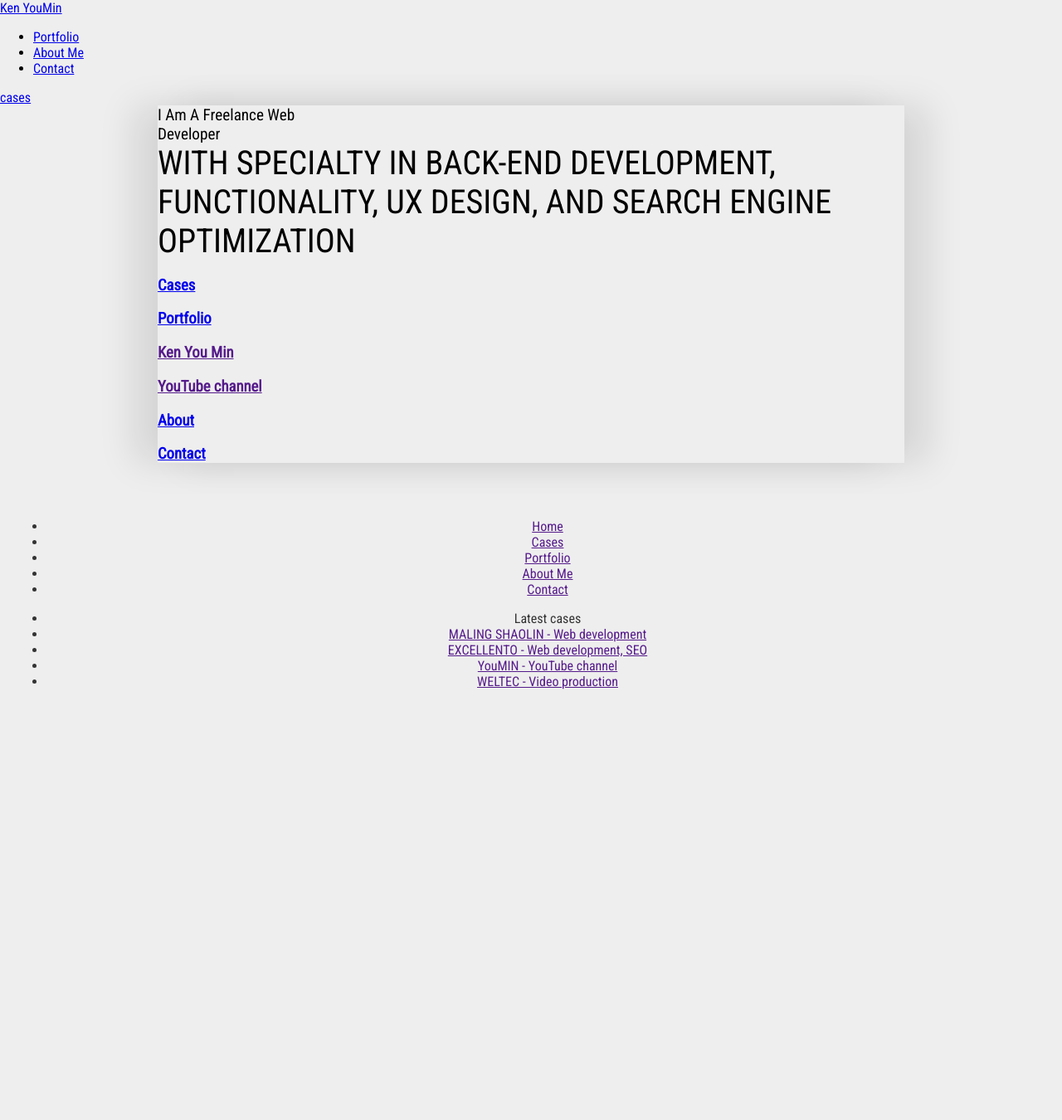
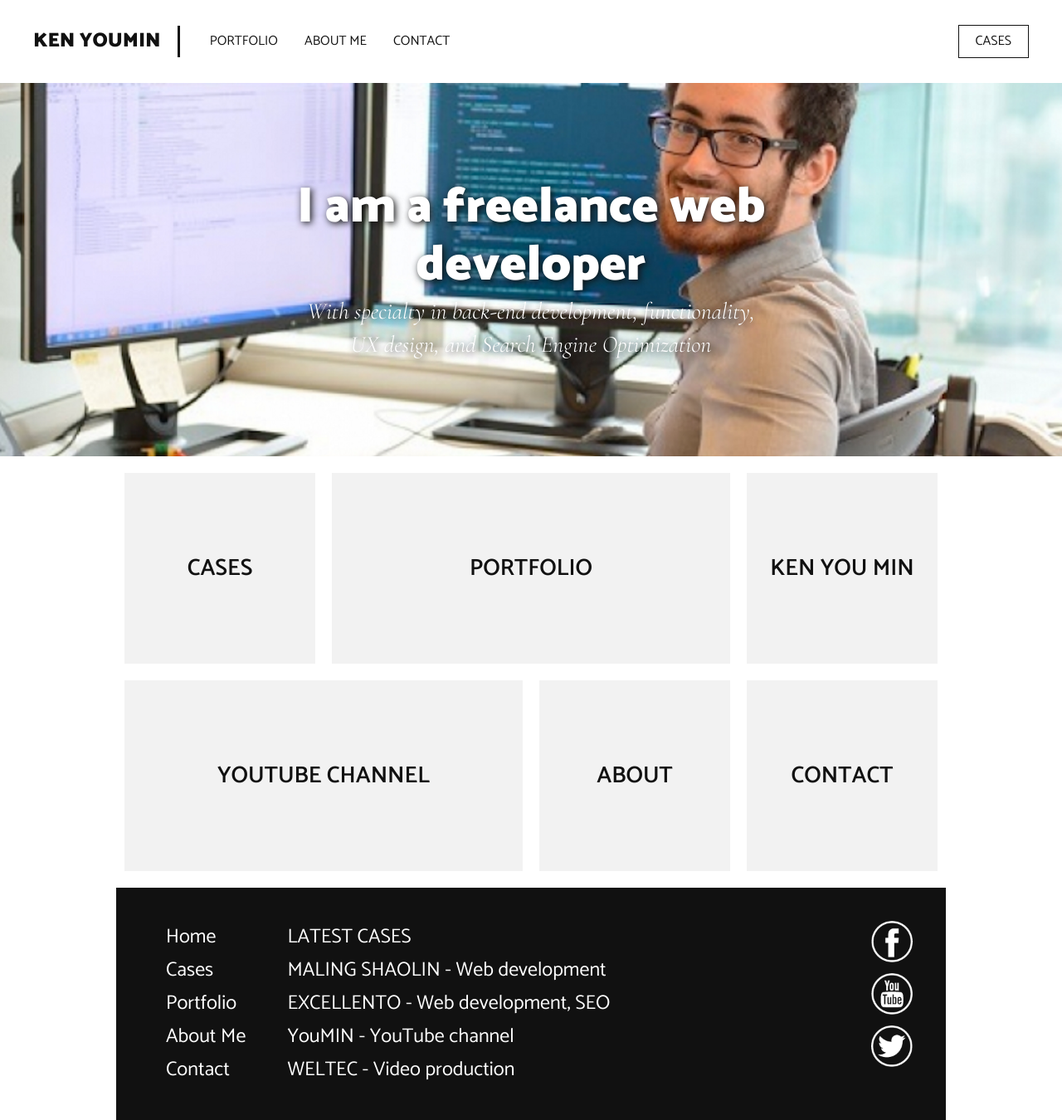
Before and after one commit to YouMinTW/RWDpratice, a plain HTML site: page RWD3/index.html in a window 1280 px wide. Shown: the whole page at 83% size. Before the commit the page ends 879 px from the top, so only its background shows below. Drawn offline with nearby package versions, Linux system fonts and the light colour scheme; files that its build step writes are made by us from their sources.

Commit message:
complete index desktop ver

```diff
--- a/RWD3/css/style.css
+++ b/RWD3/css/style.css
@@ -152,19 +152,58 @@ header nav ul li a{
     font-family: catamaran;
     font-size: 16px;
     color:#111 ;
+    text-transform: uppercase;
 }
 header .header-cases{
     display: none;
 }
 
+@media only screen and (min-width: 1000px){
+
+    header .header-brand{
+        margin:31px 0;
+        text-align: left;
+        padding: 0 20px 0 40px;
+        float: left;
+        /* 我把上面flaot改下面 display: inline-block; 會使右邊nav掉下去超過100px*/
+                border-right: 3px solid #111;
+        line-height: 38px;
+
+    }
+
+    header nav ul{
+        float: left;
+        margin: 20px 0 0 20px;
+    }
+    header nav ul li a{
+        line-height: 60px;
+    }
+
+    header .header-cases{
+        display: block;
+        font-family: catamaran;
+        font-size: 16px;
+        color:#111;
+        text-transform: uppercase;
+        line-height: 38px;
+        border: 1px solid #111;
+        float: right;
+        margin-top: 30px;
+        margin-right: 40px;
+        padding: 0 20px;
+
+    }
+
+}
+
 .index-banner{
     width: 100%;
     /* iphone678底下好像會有灰色空框，是沒作用 */
-    /* height: calc(100vh-100px); 加減乘除左右要有空白*/
+    /* 結果是height: calc(100vh-100px); 加減乘除左右要有空白*/
     height: calc(100vh - 100px);
     /* height: 100vh; */
     /* calc計算 100px 是header高度 */
-    background-image: url(/git_github/RWD3/img/SoftwareEngineer.png);
+    background-image: url(../img/SoftwareEngineer.png);
     background-repeat: no-repeat;
     background-position: center;
     background-size: cover;
@@ -215,7 +254,38 @@ header .header-cases{
     line-height: 100px;
     text-transform: uppercase;
 }
+@media only screen and (min-width: 1000px){
 
+    .wrapper{
+        width: 1000px;
+        margin: 0 auto;
+    }
+    .index-banner{
+        height: 450px;
+    }
+    .index-banner h1{
+        display: block;
+        width: 560px;
+        margin:0 auto;
+    }
+    .index-links{
+        overflow: hidden;
+    }
+    .index-links div{
+        margin:20px 10px 0;
+        height: 230px;
+        float: left;
+    }
+    .index-boxlink-square{
+        width: calc(25% - 20px)!important;
+    }
+    .index-boxlink-rectangle{
+        width: calc(50% - 20px)!important;
+    }
+    .index-links div h3{
+        line-height:230px;
+    }
+}
 footer{
     width: calc(100% - 80px);
     margin-top: 20px;
@@ -252,3 +322,20 @@ footer ul li a {
     width: 100%;
     margin-bottom: 10px;
 }
+
+@media only screen and (min-width: 1000px){
+    .footer-links-cases{
+        display: block;
+    }
+    footer ul{
+        padding-right: 30px;
+    }
+    footer ul li p{
+        font-family: catamaran;
+        font-size: 24px;
+        color: #fff;
+        line-height: 40px;
+        text-transform: uppercase;
+    }
+
+}
--- a/RWD3/index.html
+++ b/RWD3/index.html
@@ -5,7 +5,7 @@
     <meta name="viewport" content="width=device-width, initial-scale=1.0">
     <meta http-equiv="X-UA-Compatible" content="ie=edge">
     <link href="https://fonts.googleapis.com/css?family=Catamaran:100,200,300,400,500,600,700,800,900|Cormorant+Garamond:300,300i,400,400i,500,500i,600,600i,700,700i" rel="stylesheet">
-    <link rel="stylesheet" href="/git_github/RWD3/css/style.css">
+    <link rel="stylesheet" href="css/style.css">
     <title>Document</title>
 </head>
 <body>
@@ -27,6 +27,7 @@
                 <h1>With specialty in back-end development, functionality, UX design, and Search Engine Optimization</h1>
             </div>
         </section>
+        <div class="wrapper">
             <section class="index-links">
                 <a href="cases.html">
                     <div class="index-boxlink-square">
@@ -59,7 +60,9 @@
                     </div>
                 </a>
             </section>
+            </div>
         </main>
+    <div class="wrapper">
         <footer>
             <ul class="footer-links-main">
                 <li><a href="">Home</a></li>
@@ -69,17 +72,18 @@
                 <li><a href="">Contact</a></li>
             </ul>
             <ul class="footer-links-cases">
-            <li>Latest cases</li>
+                <li><p>Latest cases</p></li>
                 <li><a href="">MALING SHAOLIN - Web development</a></li>
                 <li><a href="">EXCELLENTO - Web development, SEO</a></li>
                 <li><a href="">YouMIN - YouTube channel</a></li>
                 <li><a href="">WELTEC - Video production</a></li>
             </ul>
             <div class="footer-sm">
-            <a href=""><img src="/git_github/RWD3/img/FB-logo.png" alt=""></a>
-            <a href=""><img src="/git_github/RWD3/img/YouTube-logo.png" alt=""></a>
-            <a href=""><img src="/git_github/RWD3/img/Twitter-logo.png" alt=""></a>
+                <a href=""><img src="img/FB-logo.png" alt=""></a>
+                <a href=""><img src="img/YouTube-logo.png" alt=""></a>
+                <a href=""><img src="img/Twitter-logo.png" alt=""></a>
             </div>
         </footer>
+    </div>
 </body>
 </html>
```
Lines whose indentation alone changed are shown as unchanged.
